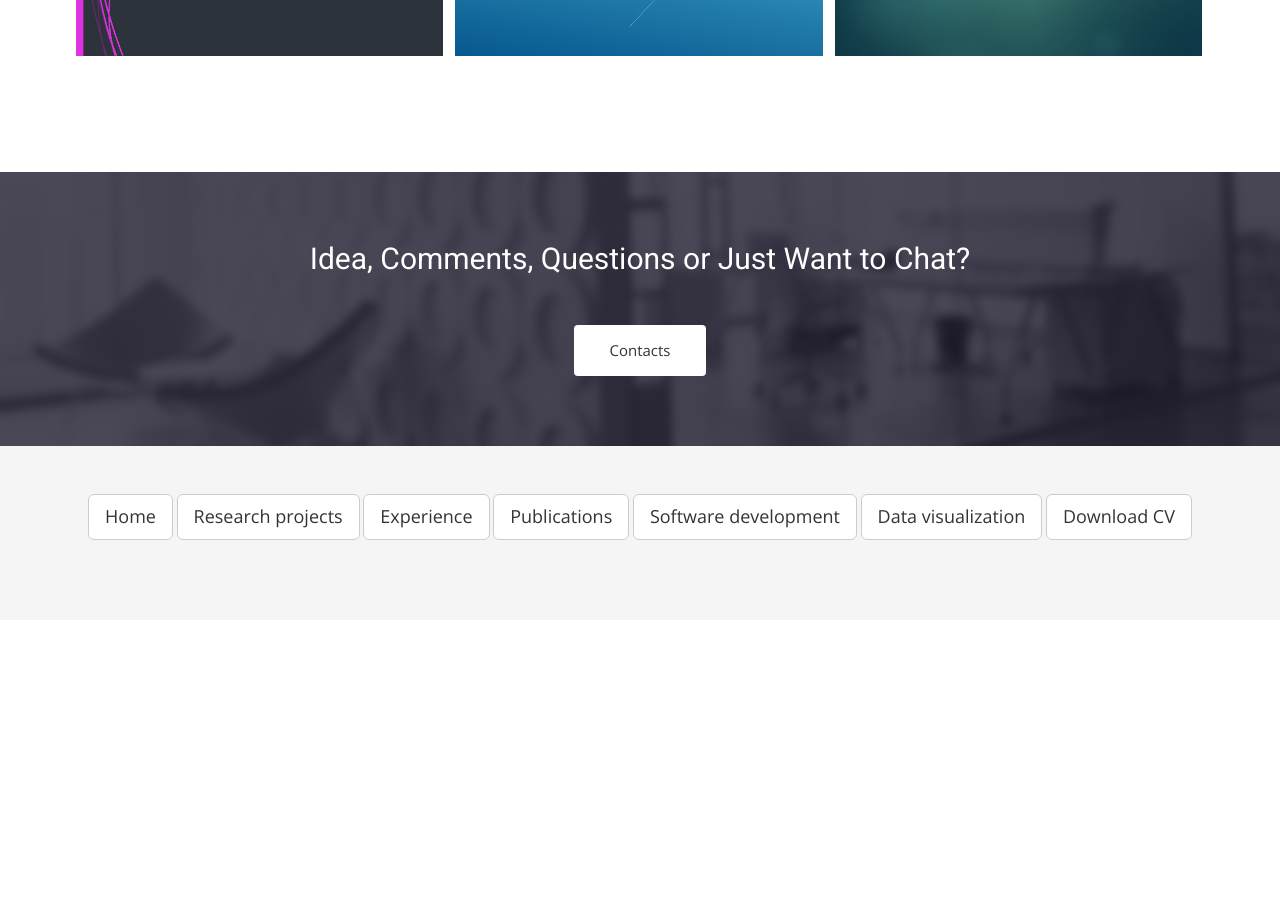
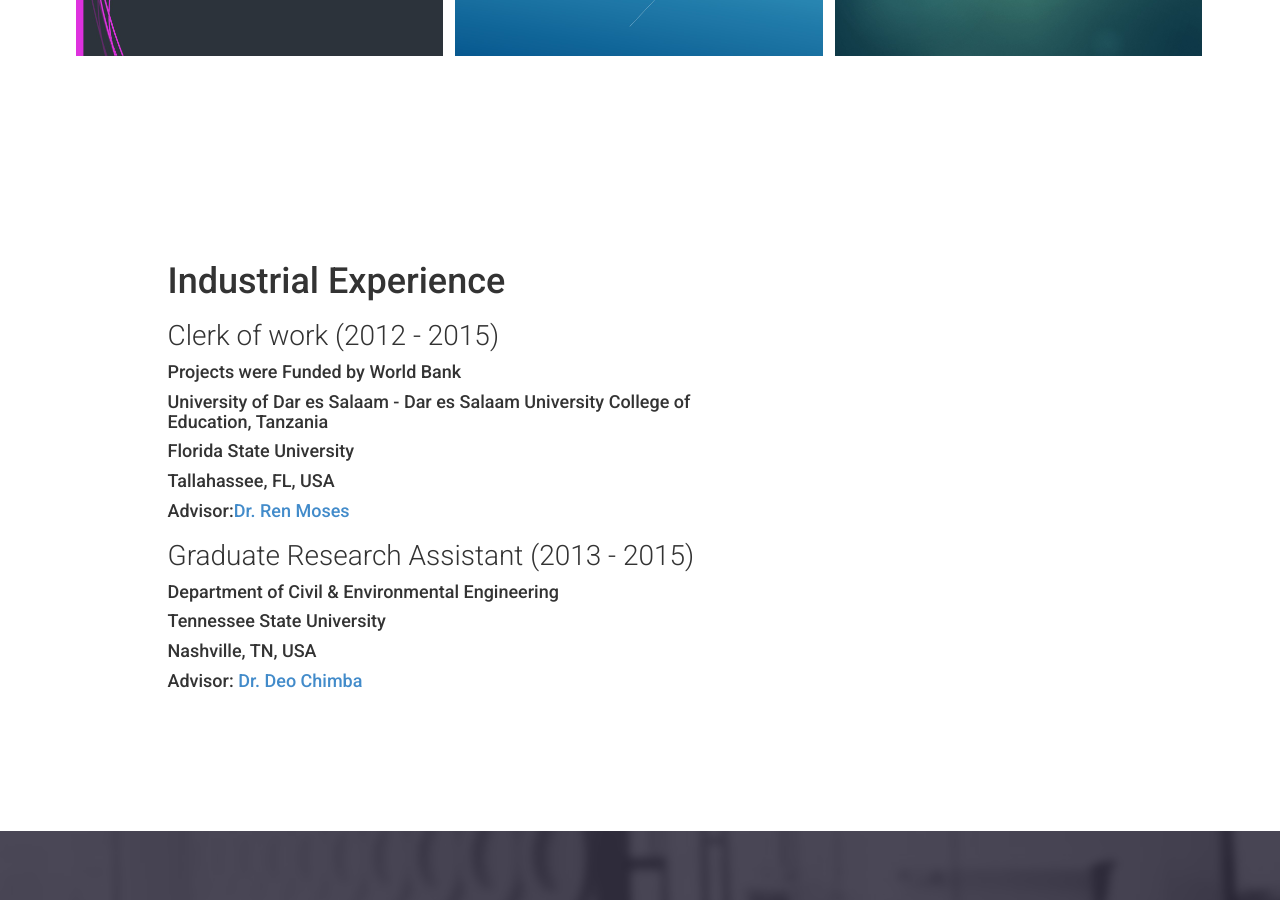
Before and after one commit to ekidando/Emma, a Jekyll site: the page built from experience.html, in a window 1280 px wide and 900 px high, scrolled down 1532 px. Built offline with Jekyll 4.4.1, drawn with Linux system fonts in a browser that asks for light colours; nearby versions of some CDN libraries; some web fonts are replaced; before the commit the page ends 2227 px from its top, so only the background shows below that; some of the changed text lies outside the part shown.

Commit message:
Update experience.html

```diff
--- a/experience.html
+++ b/experience.html
@@ -23,7 +23,7 @@ published: true
 <div class="container">
   <div class="row">
     <div class="col-md-6 col-md-offset-1">
-               <h1 class="animated fadeInUp">Researh Positions</h1>
+               <h1 class="animated fadeInUp">Reseach Positions</h1>
   <h3 class="animated fadeInUp">Graduate Research Assistant (2015 - to date) </h3>
          <h4 class="animated fadeInUp">Department of Civil & Environmental Engineering</h4>
           <h4 class="animated fadeInUp">FAMU-FSU College of Engineering</h4>
@@ -114,6 +114,32 @@ published: true
     </div>
 </section>
 
+
+<section id="intro">
+<div class="container">
+  <div class="row">
+    <div class="col-md-6 col-md-offset-1">
+               <h1 class="animated fadeInUp">Industrial Experience</h1>
+  <h3 class="animated fadeInUp">Clerk of work (2012 - 2015) </h3>
+         <h4 class="animated fadeInUp">Projects were Funded by World Bank</h4>
+          <h4 class="animated fadeInUp">University of Dar es Salaam - Dar es Salaam University College of Education, Tanzania</h4>
+          <h4 class="animated fadeInUp">Florida State University</h4>
+          <h4 class="animated fadeInUp">Tallahassee, FL, USA</h4>
+          <h4 class="animated fadeInUp"> Advisor:<a href="http://www.eng.fsu.edu/~moses/">Dr. Ren Moses</a>
+          </h4>
+         <h3 class="animated fadeInUp">Graduate Research Assistant (2013 - 2015) </h3>
+         <h4 class="animated fadeInUp">Department of Civil & Environmental Engineering</h4>
+          <h4 class="animated fadeInUp">Tennessee State University</h4>
+          <h4 class="animated fadeInUp">Nashville, TN, USA</h4>
+          <h4 class="animated fadeInUp">Advisor: <a href="http://www.tnstate.edu/cae/Chimba.aspx">
+            Dr. Deo Chimba</a>
+          </h4>
+    </div>
+  </div>
+</div>
+</section>
+
+
 <!-- Clients Logo Section Start -->
 <section id="clients-logo-section">
 
```
